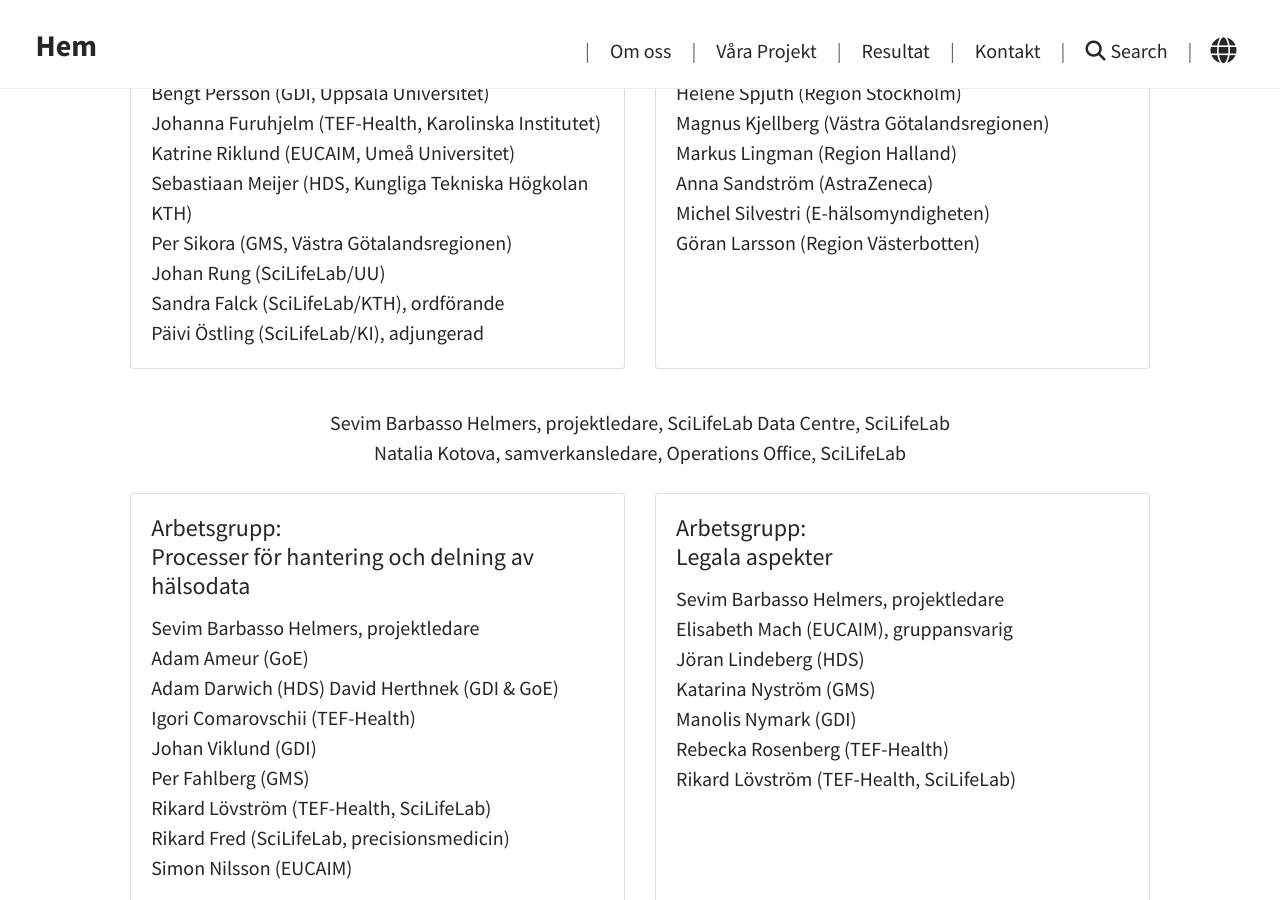
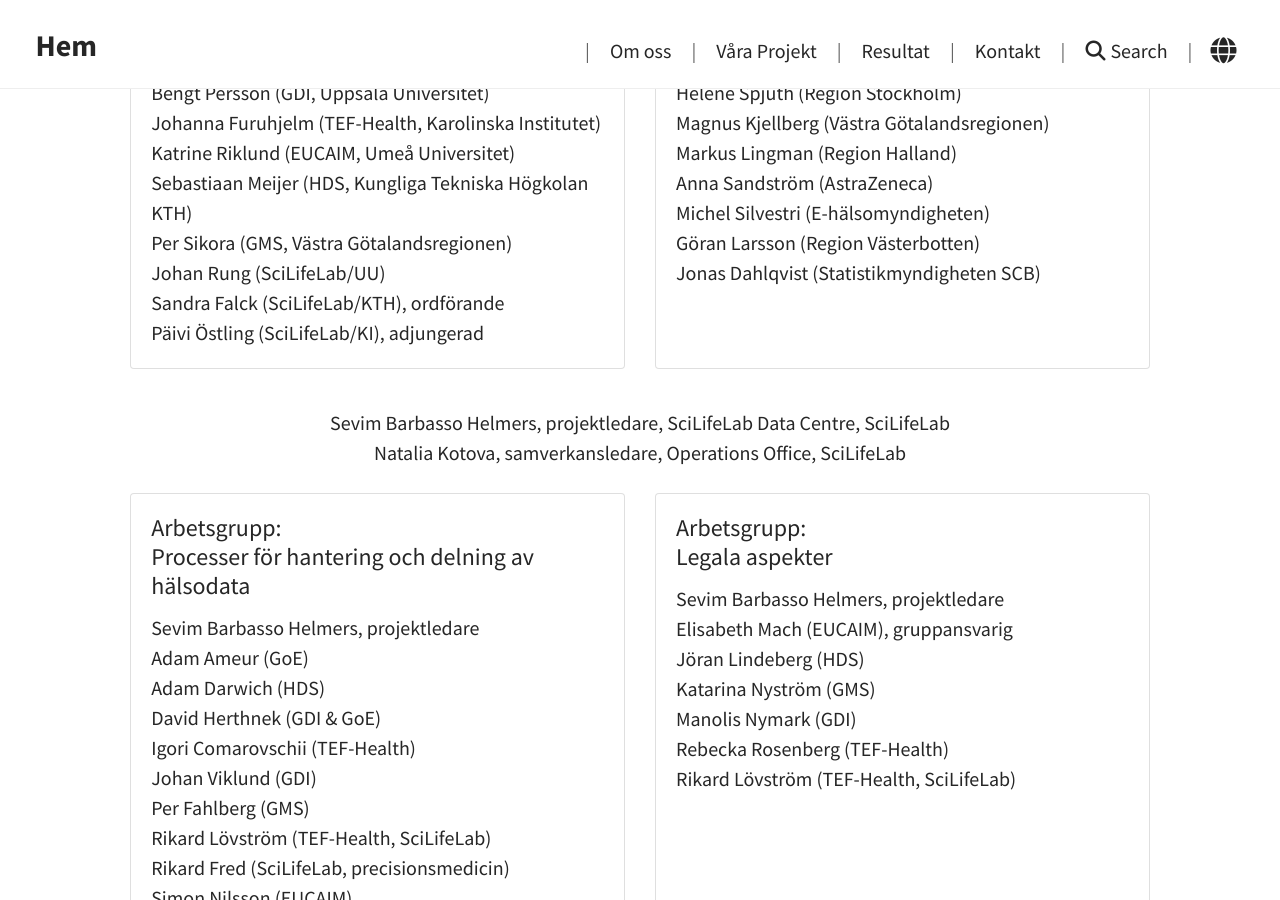
Before and after one commit to ScilifelabDataCentre/DIGIfor1Health_web, a Jekyll site: the page built from pages/about.md, in a window 1280 px wide and 900 px high, scrolled down 1006 px. Built offline with Jekyll 4.4.1, drawn with Linux system fonts in a browser that asks for light colours; a script that is not in the unit is left out; comment, search, counter and statistics services are not loaded.

Commit message:
Update text in  about.md

```diff
--- a/pages/about.md
+++ b/pages/about.md
@@ -46,7 +46,8 @@ DIGIfor1healthSE bidrar till ökad samordning mellan stat och region för ökat
     Markus Lingman (Region Halland) <br>
     Anna Sandström (AstraZeneca) <br>
     Michel Silvestri (E-hälsomyndigheten) <br>
-    Göran Larsson (Region Västerbotten) </p>
+    Göran Larsson (Region Västerbotten) <br>
+    Jonas Dahlqvist (Statistikmyndigheten SCB) </p>
         </div>
       </div>
     </div>
@@ -75,7 +76,7 @@ Natalia Kotova, samverkansledare, Operations Office, SciLifeLab
 
 Sevim Barbasso Helmers, projektledare<br>
 Adam Ameur (GoE)<br>
-Adam Darwich (HDS)
+Adam Darwich (HDS)<br>
 David Herthnek (GDI & GoE)<br>
 Igori Comarovschii (TEF-Health)<br>
 Johan Viklund (GDI)<br>
```
